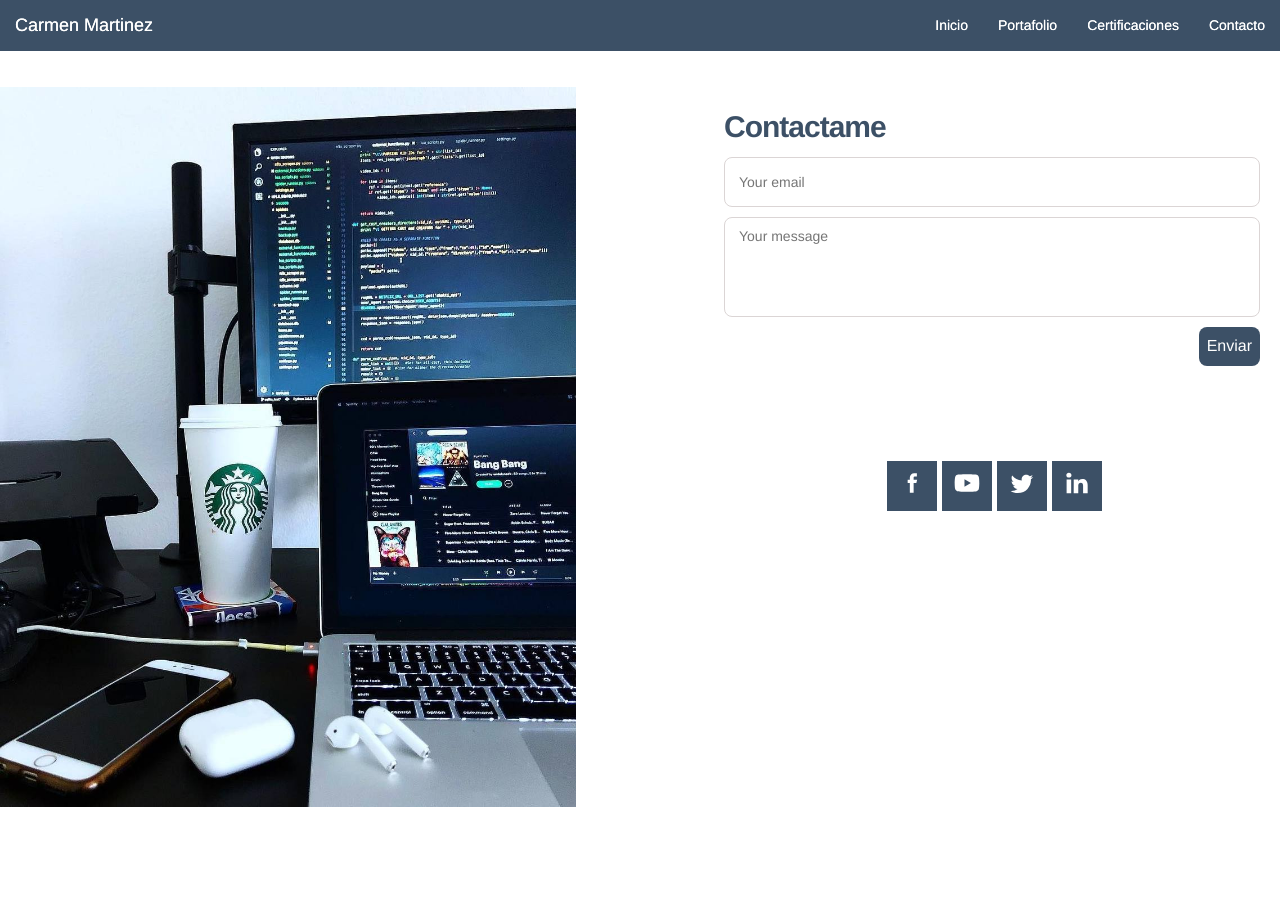
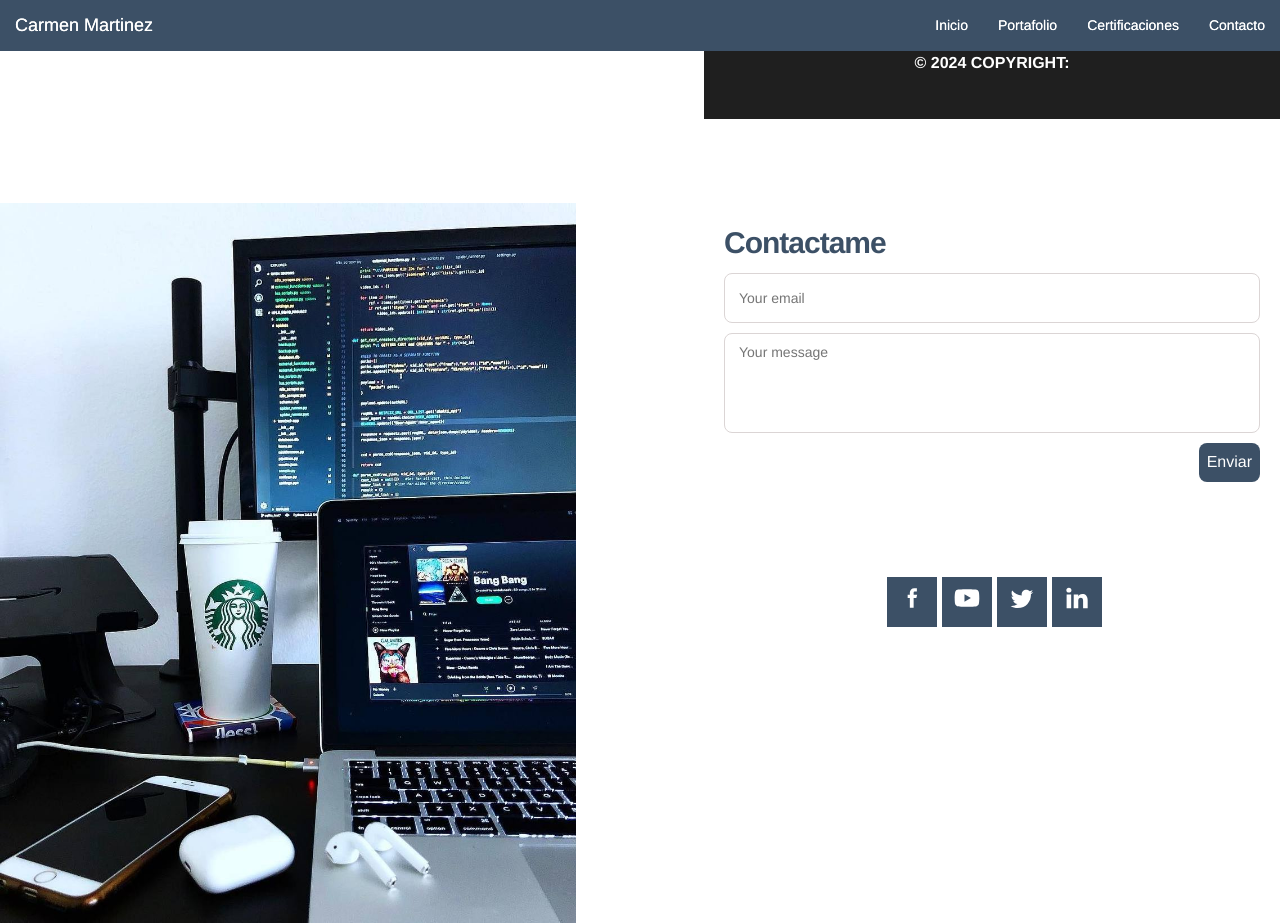
Before and after one commit to Hellocarmenn/miportafolio, a website: page pages/contacto.html in a window 1280 px wide. Shown: the top 923 px of the page. Drawn offline with nearby package versions, Linux system fonts and the light colour scheme.

Commit message:
Arreglando pagina de portafolio

```diff
--- a/scss/generales/_headerFooter.scss
+++ b/scss/generales/_headerFooter.scss
@@ -40,6 +40,5 @@ footer {
         color: white;
         font-weight: bold;
         margin-top: 25px;
-
     }
 }
--- a/scss/generales/_mediaQ.scss
+++ b/scss/generales/_mediaQ.scss
@@ -15,5 +15,8 @@
 
 
         }
+        h2{
+            margin-top: 15px;
+        }
 
     }
--- /dev/null
+++ b/scss/page/_certificaciones.scss
@@ -0,0 +1 @@
+@import "generales/variables";
--- a/scss/page/_contacto.scss
+++ b/scss/page/_contacto.scss
@@ -1,4 +1,6 @@
 /*Contactos*/
+@import "generales/variables";
+
 .contenedor {
     display: grid;
     grid-template-columns: 1fr 1fr;
@@ -119,16 +121,6 @@
             }
         }
     }
-    footer{
-        grid-area: pie;
-        background-color: #1F1F1F;
-        color: white;
-        font-size: 2.5rem;
-        font-weight: bold;
-        text-align: center;
-        text-transform: uppercase;
-        font-size: 16px;
-        height: 90px;
-    }
+
 
 }
--- a/scss/page/_proyectos.scss
+++ b/scss/page/_proyectos.scss
@@ -1,6 +1,4 @@
 /*Proyectos*/
-@import "generales/variables";
-
 
 section {
     figure {
@@ -13,7 +11,7 @@ section {
     article {
         margin-top: 10%;
 
-        h3 {
+        em{
             font-size: 30px;
             color: $blue;
         }
```
Also changed, not shown: css/estilos.css, 1 other file.
